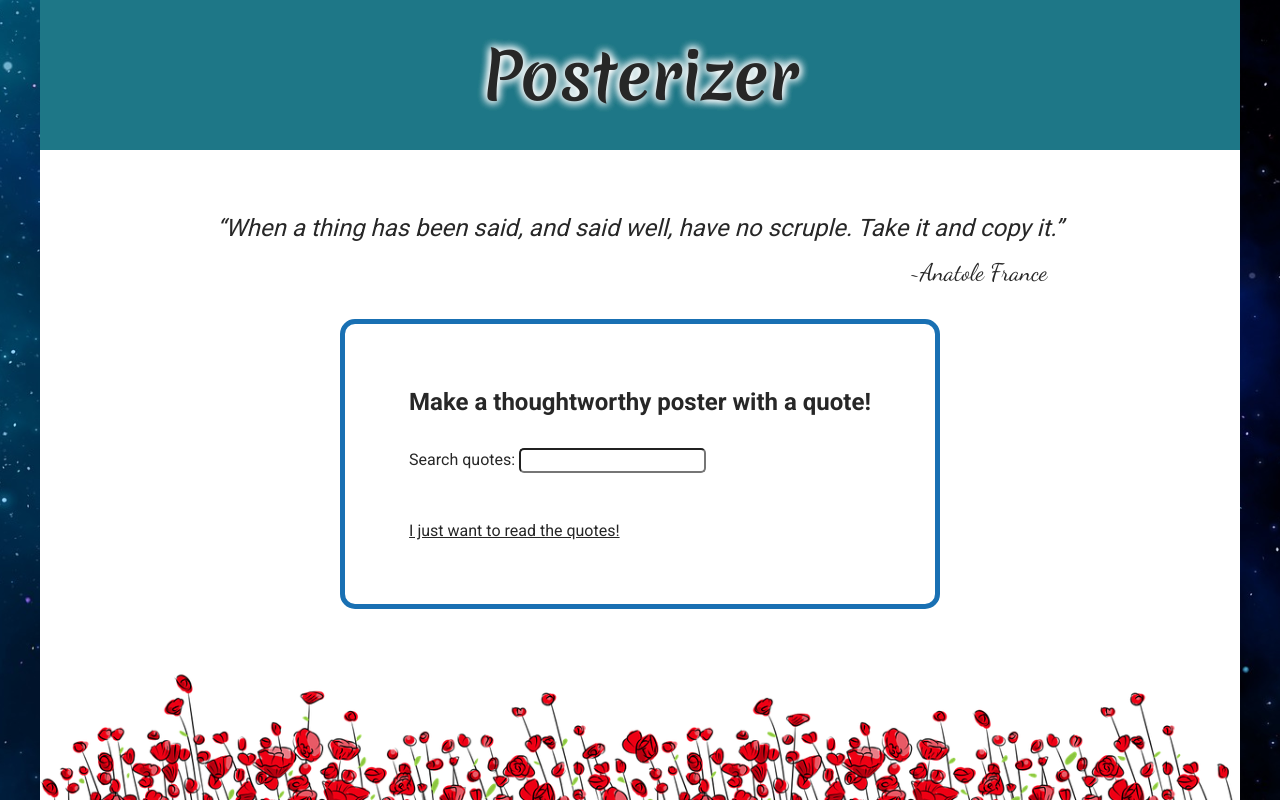
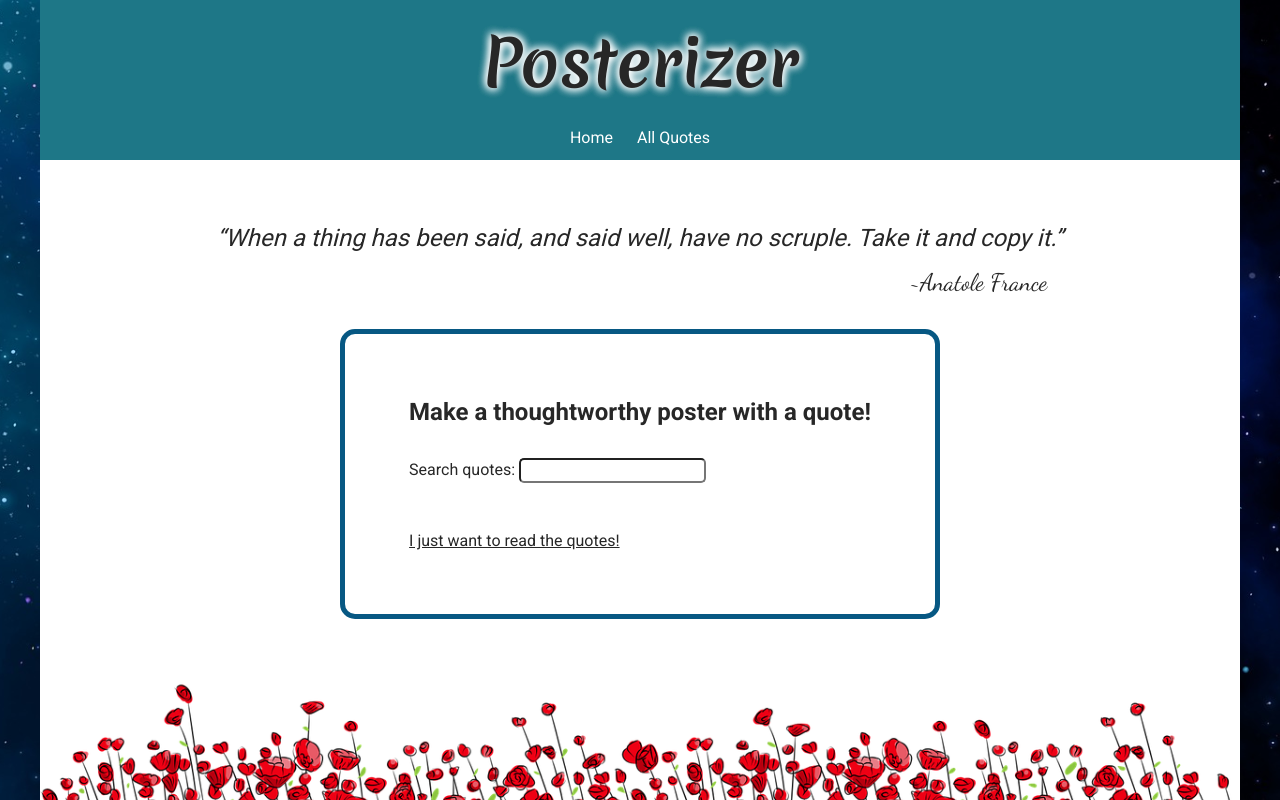
Before and after one commit to AgnetaA/postergenerator, a Next.js app: page / in a window 1280 px wide. Shown: the top 800 px of the page. Built offline with nearby package versions, Linux system fonts and the light colour scheme.

Commit message:
navigation added

```diff
--- a/app/[id]/page.module.css
+++ b/app/[id]/page.module.css
@@ -17,7 +17,7 @@
     padding: 2%;
     display: flex;
     flex-direction: column;
-    font-size: clamp(1rem, 3.2vw, 3rem);
+    font-size: clamp(1rem, 3vw, 2.5rem);
     color: #ffffff;
     text-shadow: 1px 2px #000000, 0 0 5px #000000;
 
--- a/app/globals.css
+++ b/app/globals.css
@@ -11,9 +11,9 @@
   --midGrey: #797979;
   --background-purple: #e9ade9;
   --background-blue: #c5daff;
-  --background-dark-blue: rgb(7, 88, 131);
+  --background-dark-blue: #075883;
   --pastelGradient: linear-gradient(0deg, rgba(164,229,175,1) 0%, rgba(229,238,128,1) 30%, rgba(226,157,199,1) 65%, rgba(132,202,216,1) 100%);
-
+  --header-background: #1e7787;
 }
 
 @media (prefers-color-scheme: dark) {
--- a/app/page.module.css
+++ b/app/page.module.css
@@ -33,7 +33,7 @@
   flex-direction: column;
   background-color: var(--background);
   padding: 4rem;
-  border: 5px solid #1970b3;
+  border: 5px solid var(--background-dark-blue);
   border-radius: 15px;
   h2 {
     padding-bottom: 2rem;
--- a/components/header.module.css
+++ b/components/header.module.css
@@ -1,12 +1,13 @@
 .header {
     width: 1200px;
-    height: 150px;
+    min-height: 160px;
     margin: auto;
     background-color: var(--background);
     display: flex;
+    flex-direction: column;
     justify-content: center;
     align-items: center;
-    background-color: rgb(30, 119, 135);
+    background-color: var(--header-background);
 }
 
 @media screen and (max-width: 1220px) {
@@ -24,4 +25,24 @@
     font-size: 4rem;
     color: var(--foreground);
     text-shadow: 0 0 10px #fff, 0 0 10px #fff, 0 0 10px #fff;
+    margin-top: 1rem;
   }
+
+  .nav {
+    margin-bottom: 5px;
+    margin-top: auto;
+    padding: .5rem;
+    font-family: roboto;
+  }
+
+  .navItem {
+    padding: .5rem;
+    margin: 2px;
+    color: var(--background);
+    border: 2px solid var(--header-background);
+  }
+
+  .navItem:hover {
+    border: 2px solid var(--background);
+
+  }
--- a/components/header.tsx
+++ b/components/header.tsx
@@ -1,5 +1,6 @@
 import styles from "./header.module.css";
 import Link from "next/link";
+import Navigation from "./navigation";
 
 
 export default function Header() {
@@ -7,7 +8,10 @@ export default function Header() {
     return (
         <header className={styles.header}>
             <Link href={`/`}><h1 className={styles.headerHeading}>Posterizer</h1></Link>
+
+            <Navigation />
         </header>
+
 
 
     )
--- /dev/null
+++ b/components/navigation.tsx
@@ -0,0 +1,16 @@
+import styles from "./header.module.css";
+import Link from "next/link";
+
+export default function Navigation() {
+
+
+
+    return (
+        <nav className={styles.nav}>
+
+            <Link className={styles.navItem} href="/">Home</Link>
+            <Link className={styles.navItem} href="/allquotes">All Quotes</Link>
+
+        </nav>
+    )
+}
```
